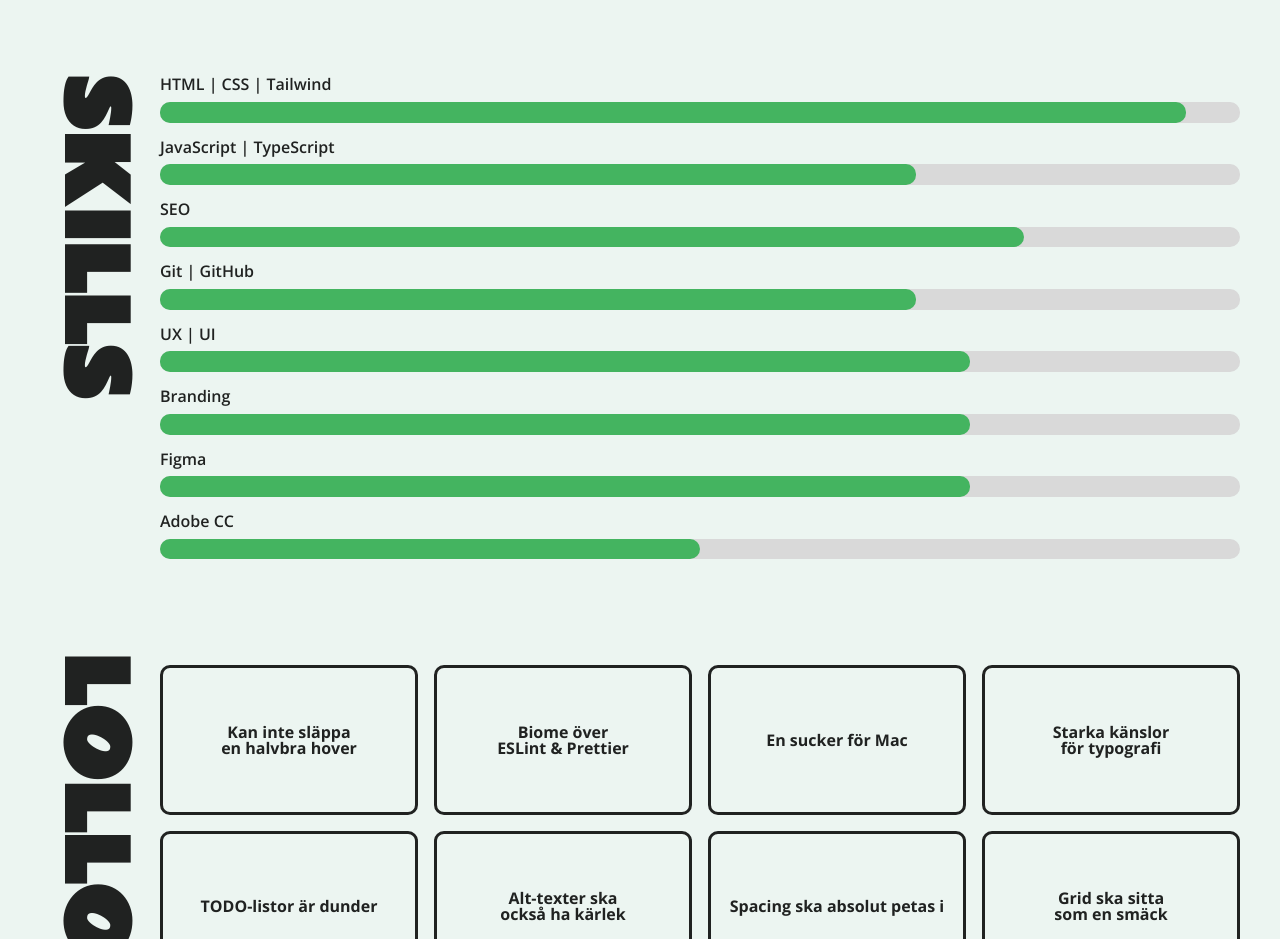
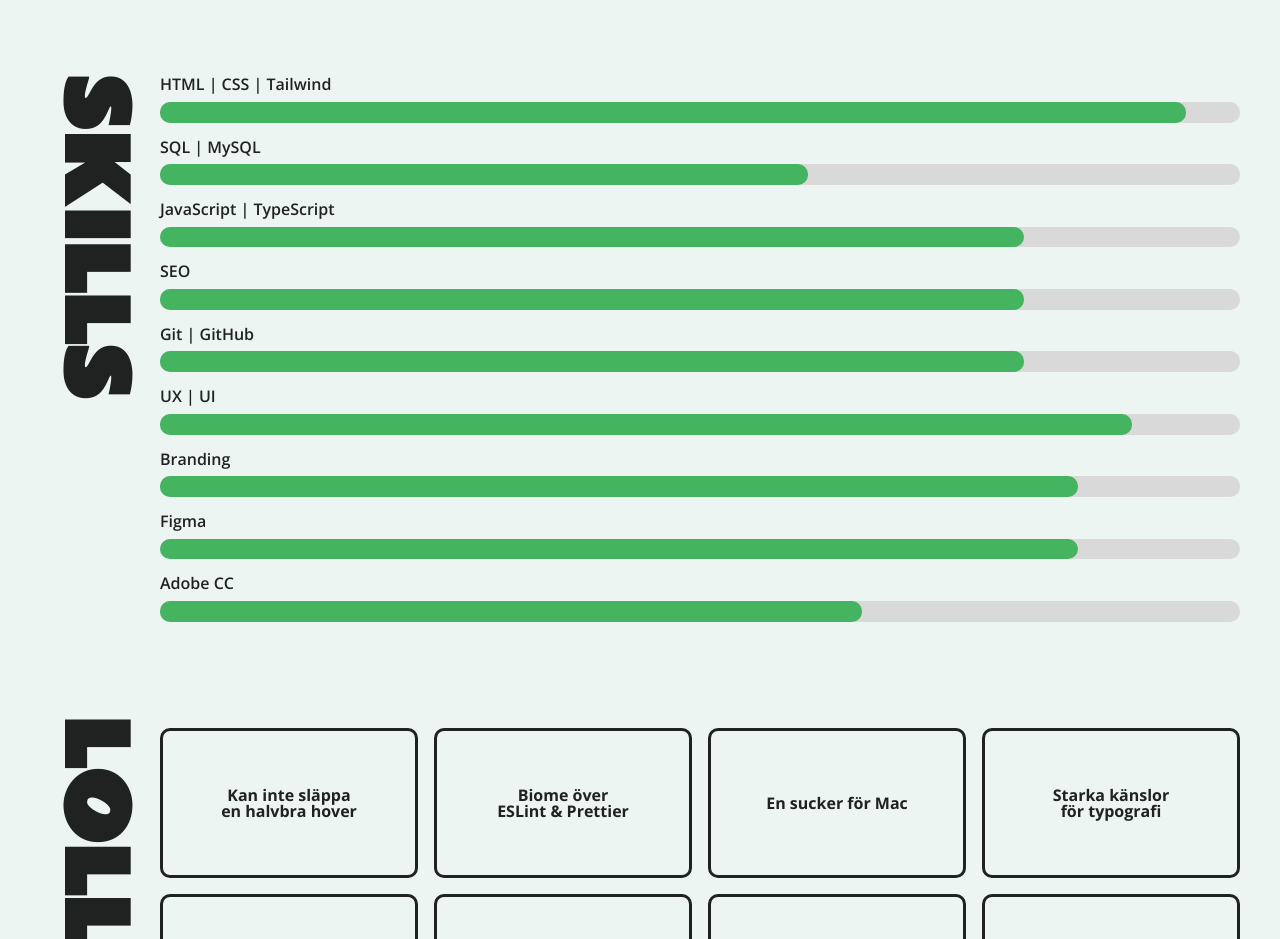
Before and after one commit to LolloLicense/Portfolio-2026, a website built with Vite: page index.html in a window 1280 px wide. Shown: the part 940-1879 px from the top of the page. Built offline with nearby package versions, Linux system fonts and the light colour scheme.

Commit message:
added sql to skills section in mainpage

```diff
--- a/index.html
+++ b/index.html
@@ -409,19 +409,29 @@
                   aria-valuemax="100"
                 ></div>
 
-                <h3 class="gradeName">JavaScript | TypeScript</h3>
+                <h3 class="gradeName">SQL | MySQL</h3>
                 <div
                   class="gradeLevel level2"
                   role="progressbar"
+                  aria-label="SQL och MySQL"
+                  aria-valuenow="60"
+                  aria-valuemin="0"
+                  aria-valuemax="100"
+                ></div>
+
+                <h3 class="gradeName">JavaScript | TypeScript</h3>
+                <div
+                  class="gradeLevel level3"
+                  role="progressbar"
                   aria-label="JavaScript och Typescript"
-                  aria-valuenow="70"
+                  aria-valuenow="80"
                   aria-valuemin="0"
                   aria-valuemax="100"
                 ></div>
 
                 <h3 class="gradeName">SEO</h3>
                 <div
-                  class="gradeLevel level3"
+                  class="gradeLevel level4"
                   role="progressbar"
                   aria-label="SEO"
                   aria-valuenow="80"
@@ -431,50 +441,50 @@
 
                 <h3 class="gradeName">Git | GitHub</h3>
                 <div
-                  class="gradeLevel level4"
+                  class="gradeLevel level5"
                   role="progressbar"
                   aria-label="Git och GitHub"
-                  aria-valuenow="70"
+                  aria-valuenow="80"
                   aria-valuemin="0"
                   aria-valuemax="100"
                 ></div>
 
                 <h3 class="gradeName">UX | UI</h3>
                 <div
-                  class="gradeLevel level5"
+                  class="gradeLevel level6"
                   role="progressbar"
                   aria-label="UX och UI"
-                  aria-valuenow="75"
+                  aria-valuenow="90"
                   aria-valuemin="0"
                   aria-valuemax="100"
                 ></div>
 
                 <h3 class="gradeName">Branding</h3>
                 <div
-                  class="gradeLevel level6"
+                  class="gradeLevel level7"
                   role="progressbar"
                   aria-label="Branding och grafiska profiler"
-                  aria-valuenow="75"
+                  aria-valuenow="80"
                   aria-valuemin="0"
                   aria-valuemax="100"
                 ></div>
 
                 <h3 class="gradeName">Figma</h3>
                 <div
-                  class="gradeLevel level7"
+                  class="gradeLevel level8"
                   role="progressbar"
                   aria-label="Figma"
-                  aria-valuenow="75"
+                  aria-valuenow="85"
                   aria-valuemin="0"
                   aria-valuemax="100"
                 ></div>
 
                 <h3 class="gradeName">Adobe CC</h3>
                 <div
-                  class="gradeLevel level8"
+                  class="gradeLevel level9"
                   role="progressbar"
                   aria-label="Adobe Creative Cloud"
-                  aria-valuenow="65"
+                  aria-valuenow="70"
                   aria-valuemin="0"
                   aria-valuemax="100"
                 ></div>
--- a/src/Scss/_skills.scss
+++ b/src/Scss/_skills.scss
@@ -47,7 +47,7 @@
   }
 
   .level2::before {
-    width: 70%;
+    width: 60%;
   }
 
   .level3::before {
@@ -55,22 +55,25 @@
   }
 
   .level4::before {
-    width: 70%;
+    width: 80%;
   }
 
   .level5::before {
-    width: 75%;
+    width: 80%;
   }
 
   .level6::before {
-    width: 75%;
+    width: 90%;
   }
 
   .level7::before {
-    width: 75%;
+    width: 85%;
   }
   .level8::before {
-    width: 50%;
+    width: 85%;
+  }
+  .level9::before {
+    width: 65%;
   }
 }
 
```
